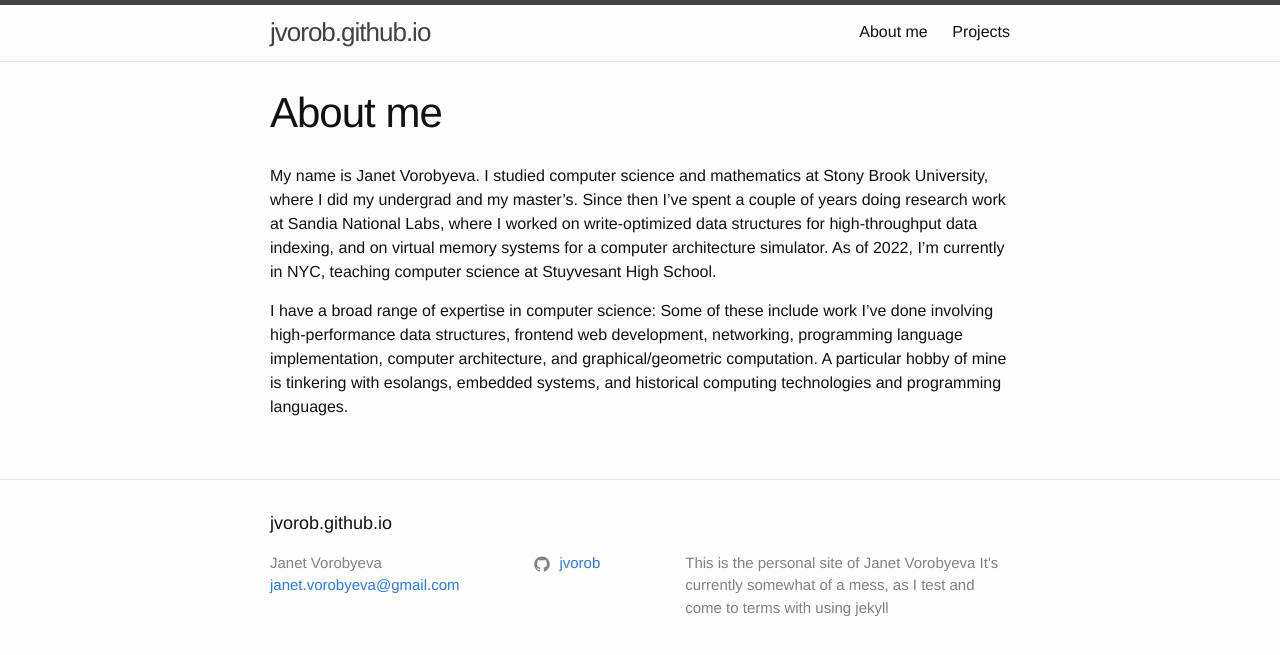
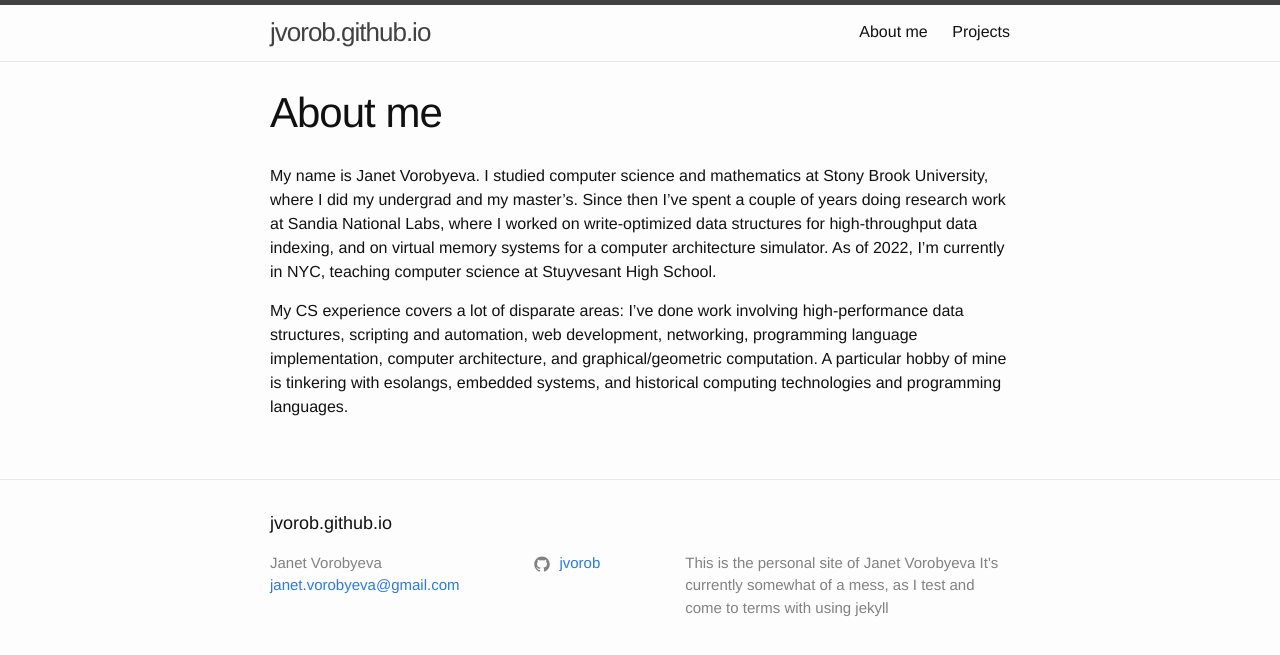
Before and after one commit to jvorob/jvorob.github.io, a Jekyll site: the page built from main_pages/about.md, in a window 1280 px wide. Shown: the top 655 px of the page. Built offline with Jekyll 4.4.1, drawn with Linux system fonts in a browser that asks for light colours.

Commit message:
Update about.md

```diff
--- a/main_pages/about.md
+++ b/main_pages/about.md
@@ -6,7 +6,7 @@ permalink: /about/
 
 My name is Janet Vorobyeva. I studied computer science and mathematics at Stony Brook University, where I did my undergrad and my master's. Since then I've spent a couple of years doing research work at Sandia National Labs, where I worked on write-optimized data structures for high-throughput data indexing, and on virtual memory systems for a computer architecture simulator. As of 2022, I'm currently in NYC, teaching computer science at Stuyvesant High School.
 
-I have a broad range of expertise in computer science: Some of these include work I've done involving high-performance data structures, frontend web development, networking, programming language implementation, computer architecture, and graphical/geometric computation. A particular hobby of mine is tinkering with esolangs, embedded systems, and historical computing technologies and programming languages.
+My CS experience covers a lot of disparate areas: I've done work involving high-performance data structures, scripting and automation, web development, networking, programming language implementation, computer architecture, and graphical/geometric computation. A particular hobby of mine is tinkering with esolangs, embedded systems, and historical computing technologies and programming languages.
 
 <!--
 I'm currently working for the HPC department at Stony Brook, performing Linux system administration and general problem-fixing.
```
